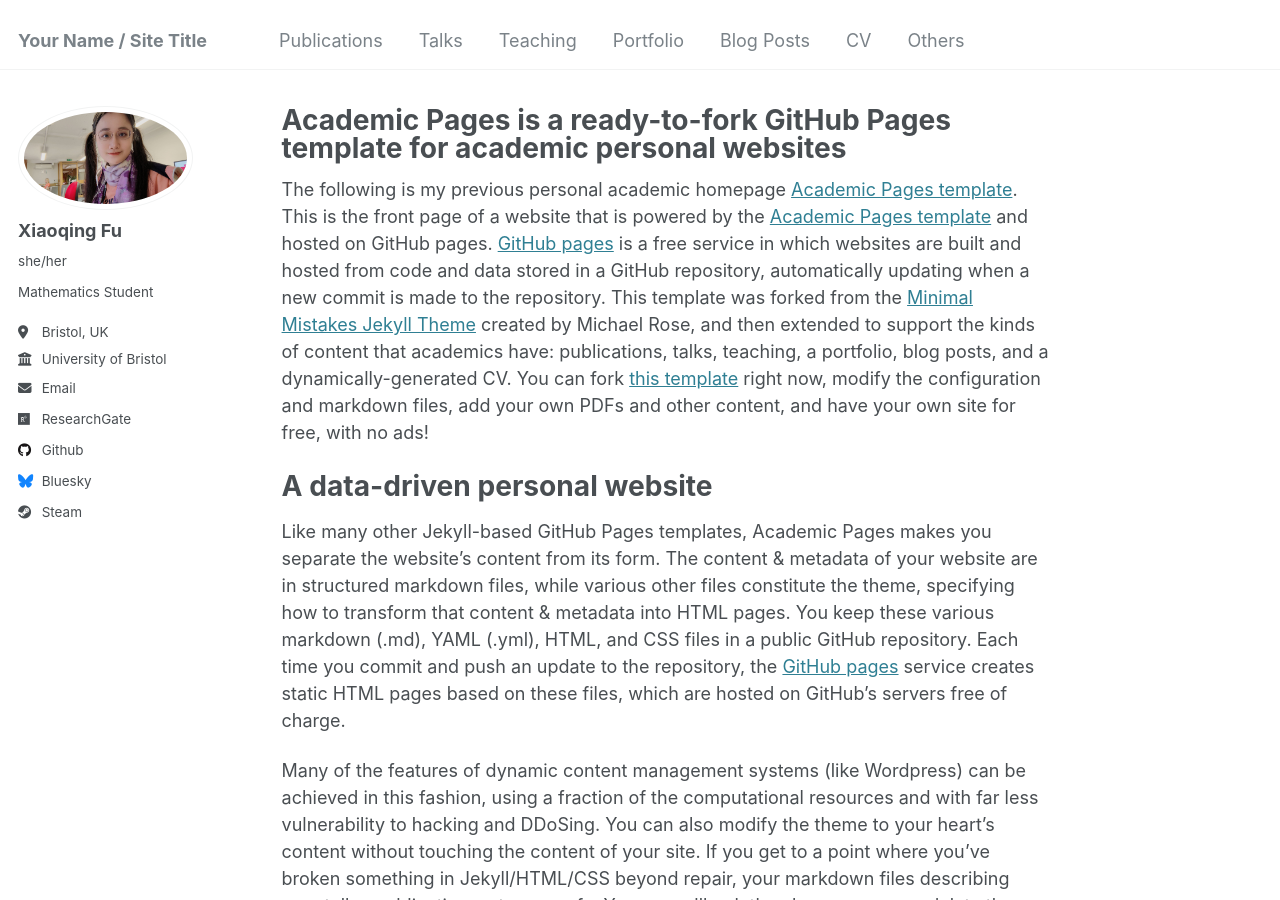
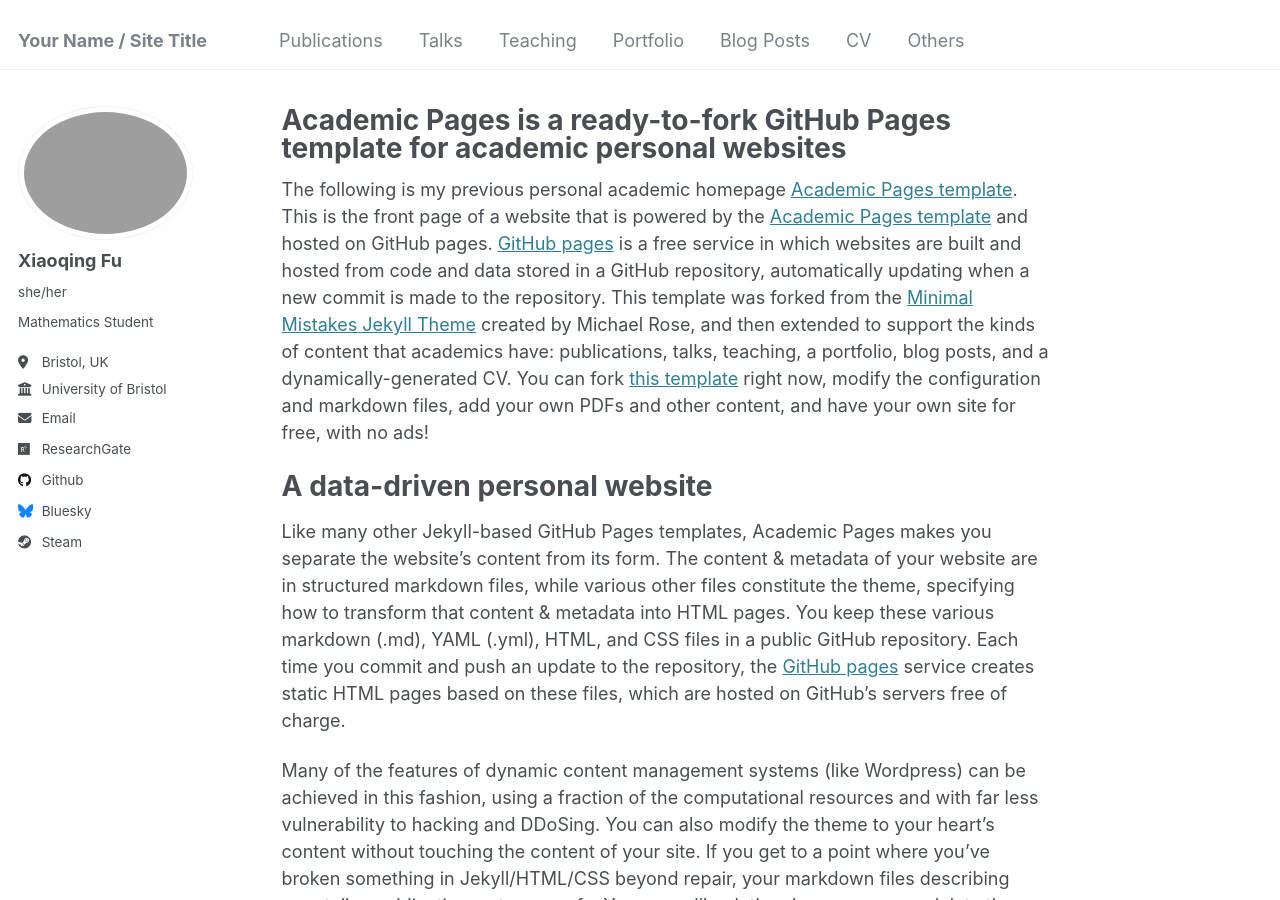
Before and after one commit to XiaoqingFu/xiaoqing_fu.github.io, a Jekyll site: the page built from _pages/about.md, in a window 1280 px wide and 900 px high. Built offline with Jekyll 4.4.1, drawn with Linux system fonts in a browser that asks for light colours.

Commit message:
Update _config.yml

```diff
--- a/_config.yml
+++ b/_config.yml
@@ -21,7 +21,7 @@ repository               : "academicpages/academicpages.github.io"
 #               Additional customization can be done by editing /_includes/author-profile.html
 author:
   # Biographic information
-  avatar           : "Me.jpg"
+  avatar           : "Me.pdf"
   name             : "Xiaoqing Fu"
   pronouns         : "she/her"
   bio              : "Mathematics Student"
```
